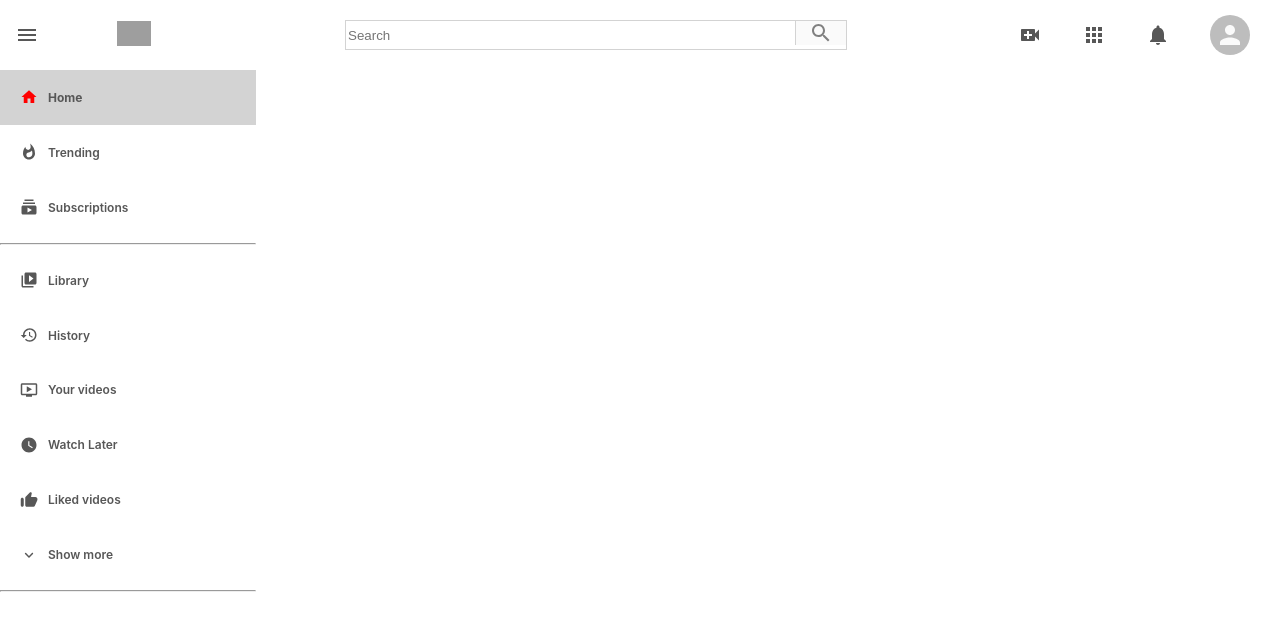
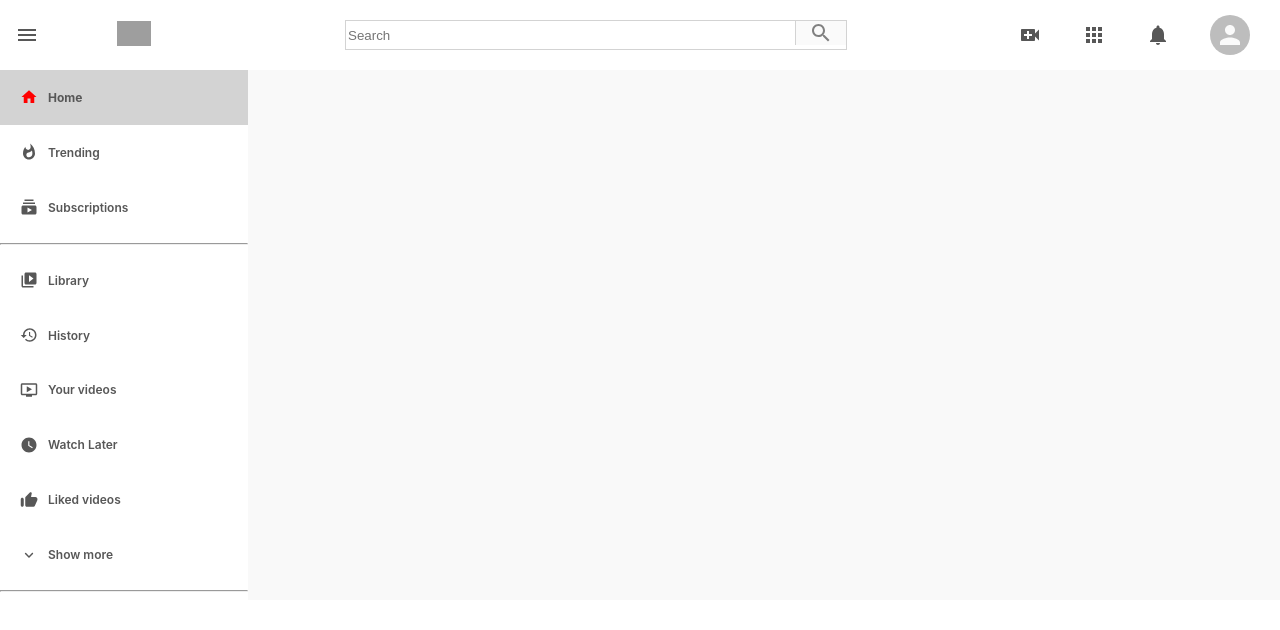
Before and after one commit to ArkaprabhaChakraborty/YoutubeLandingpage, a React (Create React App) app: page / in a window 1280 px wide. Shown: the top 630 px of the page. Built offline with nearby package versions, Linux system fonts and the light colour scheme; grey boxes are pictures that could not be loaded.

Commit message:
Recommended files

```diff
--- a/src/RecommendedVideos.css
+++ b/src/RecommendedVideos.css
@@ -1,4 +1,17 @@
 .recommendedvideos
 {
     flex:0.8;
+    background-color:#f9f9f9 ;
+    padding: 40px 20px;
+    padding-bottom: 0;
 }
+.recommendedvideos_videos
+{
+    display: flex;
+    flex-wrap: wrap;
+    overflow-y: scroll;
+}
+.recommendedvideos_videos::-webkit-scrollbar
+{
+    display: none;
+}
```
